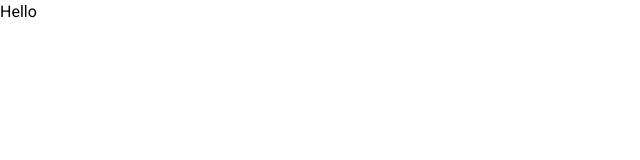
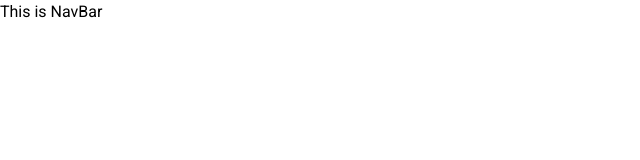
Before and after one commit to developersajeeb/code-stack-client, a React (Vite) app: page / in a window 1280 px wide. Shown: the top 160 px of the page, without its empty margins (0-640 px from the left). Built offline with nearby package versions, Linux system fonts and the light colour scheme.

Commit message:
setup the react router and start the design navbar

```diff
--- a/package.json
+++ b/package.json
@@ -10,8 +10,12 @@
     "preview": "vite preview"
   },
   "dependencies": {
+    "localforage": "^1.10.0",
+    "match-sorter": "^6.3.1",
     "react": "^18.2.0",
-    "react-dom": "^18.2.0"
+    "react-dom": "^18.2.0",
+    "react-router-dom": "^6.14.2",
+    "sort-by": "^1.2.0"
   },
   "devDependencies": {
     "@types/react": "^18.2.15",
--- /dev/null
+++ b/src/Layouts/MainLayouts.tsx
@@ -0,0 +1,13 @@
+import { Outlet } from "react-router-dom";
+import NavBar from "../components/NavBar";
+
+const MainLayouts = () => {
+    return (
+        <>
+            <NavBar></NavBar>
+            <Outlet></Outlet>
+        </>
+    );
+};
+
+export default MainLayouts;
--- /dev/null
+++ b/src/components/NavBar.tsx
@@ -0,0 +1,11 @@
+
+
+const NavBar = () => {
+    return (
+        <nav>
+            This is NavBar
+        </nav>
+    );
+};
+
+export default NavBar;
--- a/src/main.tsx
+++ b/src/main.tsx
@@ -1,10 +1,11 @@
 import React from 'react'
 import ReactDOM from 'react-dom/client'
-import App from './App.tsx'
 import './index.css'
+import { RouterProvider } from 'react-router-dom'
+import { router } from './routers/Router'
 
 ReactDOM.createRoot(document.getElementById('root')!).render(
   <React.StrictMode>
-    <App />
+    <RouterProvider router={router} />
   </React.StrictMode>,
 )
--- /dev/null
+++ b/src/routers/Router.tsx
@@ -0,0 +1,11 @@
+import {
+    createBrowserRouter,
+} from "react-router-dom";
+import MainLayouts from "../Layouts/MainLayouts";
+
+export const router = createBrowserRouter([
+    {
+      path: "/",
+      element: <MainLayouts></MainLayouts>,
+    },
+  ]);
```
Also changed, not shown: .eslintrc.cjs, 1 other file (tests, documents, lock files or other folders).
